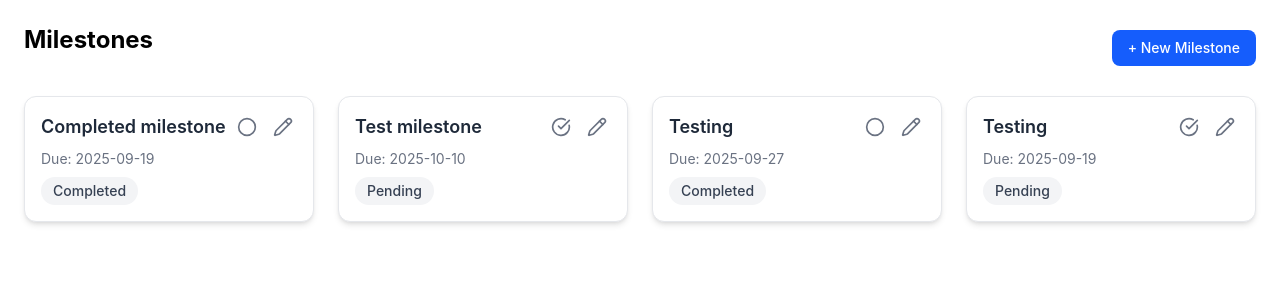
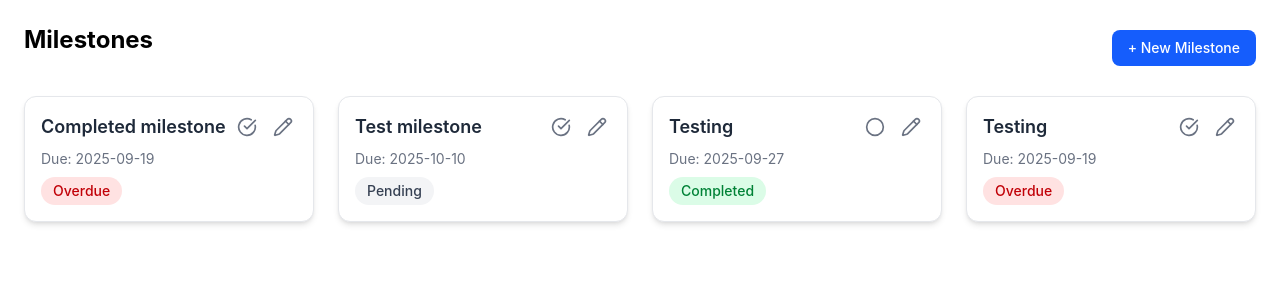
Before and after one commit to warjohn123/milestone-tracker-web, a React (Vite) app: page / in a window 1280 px wide. Shown: the top 300 px of the page. Built offline with nearby package versions, Linux system fonts and the light colour scheme; data requests are answered from the project's data file.

Commit message:
Implement status badge component

```diff
--- a/src/components/features/milestones/MilestoneCard.tsx
+++ b/src/components/features/milestones/MilestoneCard.tsx
@@ -1,6 +1,7 @@
 import type { IMilestone } from "../../../@types/Milestone";
 import { Pencil, CheckCircle, Circle } from "lucide-react";
 import type { MilestoneStatus } from "../../../enums/MilestoneStatus";
+import MilestoneStatusBadge from "./MilestoneStatusBadge";
 
 export default function MilestoneCard({
   id,
@@ -14,6 +15,19 @@ export default function MilestoneCard({
   onToggleStatus: (id: string, newStatus: MilestoneStatus) => void;
 }) {
   const isCompleted = status === "Completed";
+
+  const now = new Date();
+  const due = new Date(dueDate);
+
+  const milestoneStatus = (): MilestoneStatus => {
+    let effectiveStatus: MilestoneStatus = status;
+    if (status === "Pending" && due < now) {
+      effectiveStatus = "Overdue";
+    }
+
+    return effectiveStatus;
+  };
+
   return (
     <div className="w-full max-w-md rounded-xl shadow-md border border-gray-200 p-4 bg-white flex flex-col gap-2">
       <div className="flex items-center justify-between">
@@ -44,9 +58,8 @@ export default function MilestoneCard({
         </div>
       </div>
       <p className="text-sm text-gray-500">Due: {dueDate}</p>
-      <span className="px-3 py-1 rounded-full text-sm font-medium w-fit bg-gray-100 text-gray-700">
-        {status}
-      </span>
+
+      <MilestoneStatusBadge status={milestoneStatus()} />
     </div>
   );
 }
--- /dev/null
+++ b/src/components/features/milestones/MilestoneStatusBadge.tsx
@@ -0,0 +1,21 @@
+import type { MilestoneStatus } from "../../../enums/MilestoneStatus";
+
+export default function MilestoneStatusBadge({
+  status,
+}: {
+  status: MilestoneStatus;
+}) {
+  const statusClasses: Record<MilestoneStatus, string> = {
+    Pending: "bg-gray-100 text-gray-700",
+    Completed: "bg-green-100 text-green-700",
+    Overdue: "bg-red-100 text-red-700",
+  };
+
+  return (
+    <div
+      className={`px-3 py-1 rounded-full text-sm font-medium w-fit ${statusClasses[status]}`}
+    >
+      {status}
+    </div>
+  );
+}
--- a/src/mock/db.json
+++ b/src/mock/db.json
@@ -4,7 +4,7 @@
       "id": "1",
       "title": "Completed milestone",
       "dueDate": "2025-09-19",
-      "status": "Completed"
+      "status": "Pending"
     },
     {
       "id": "2",
```
Also changed, not shown: 2 other files (tests, documents, lock files or other folders).
